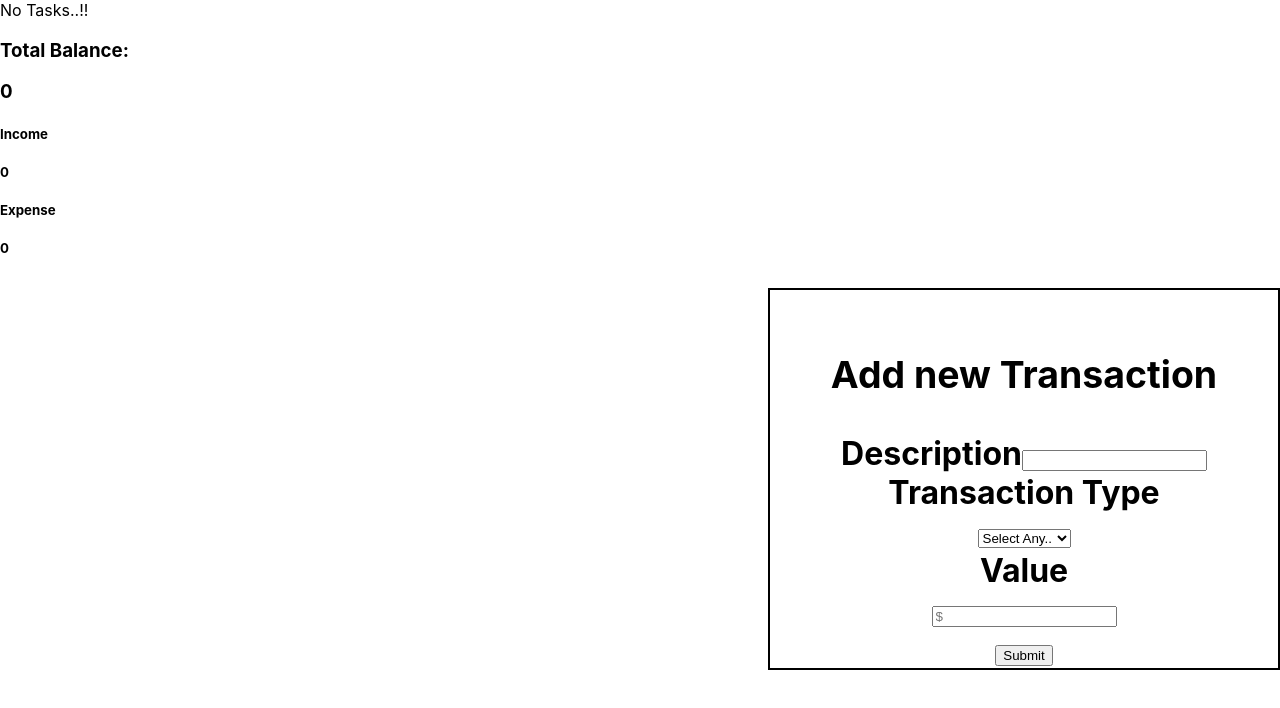
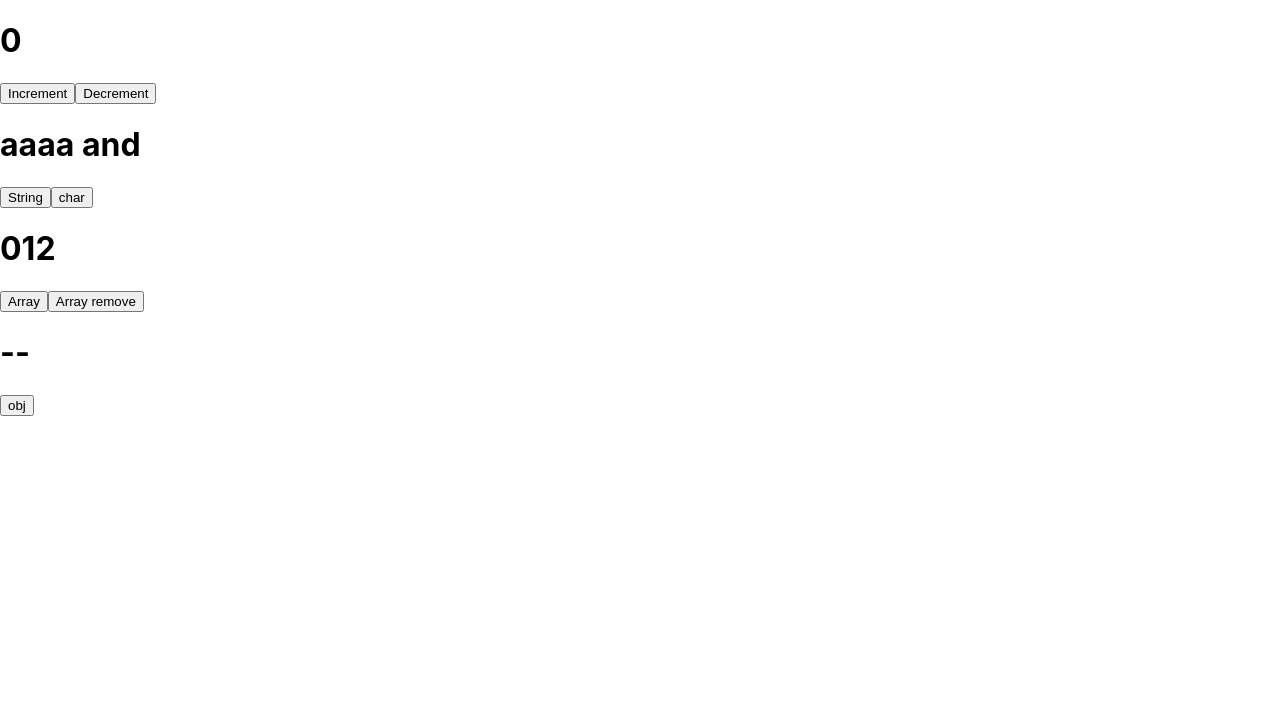
Before and after one commit to mansiakbari/Budget, a React (Create React App) app in the folder cost-app/: page / in a window 1280 px wide. Shown: the top 708 px of the page. Built offline with nearby package versions, Linux system fonts and the light colour scheme.

Commit message:
Test done

```diff
--- a/cost-app/src/App.js
+++ b/cost-app/src/App.js
@@ -1,11 +1,13 @@
 import React from "react";
+import Test from "./Test";
 
-import Form from "./Form";
+// import Form from "./Form";
 
 const App = () => {
   return (
     <div>
-      <Form />
+      {/* <Form /> */}
+      <Test />
     </div>
   );
 };
--- /dev/null
+++ b/cost-app/src/Test.js
@@ -0,0 +1,59 @@
+import React, { useState } from "react";
+
+const Test = () => {
+  const [state, setState] = useState(0);
+  const [string, setString] = useState("aaaa and");
+  const [array, setArray] = useState([0, 1, 2]);
+  const [obj, setObj] = useState({ description: "", number: "" });
+
+  const Increment = () => {
+    setState(state + 1);
+  };
+  const Decrement = () => {
+    setState(state - 1);
+  };
+  const arrayop = () => {
+    setArray((array) => [...array, 3]);
+    setArray((array) => [4, 5]);
+  };
+  const arrayrem = () => {
+    setArray(array.splice(1));
+  };
+  const objOp = () => {
+    setObj({ ...obj, value: "" });
+    setObj(" ");
+  };
+
+  return (
+    <div>
+      <h1>{state}</h1>
+      <button onClick={Increment}>Increment</button>
+      <button onClick={Decrement}>Decrement</button>
+      <h1>{string}</h1>
+      <button
+        onClick={() => {
+          setString(string + " Added");
+        }}
+      >
+        String
+      </button>
+      <button
+        onClick={() => {
+          //   setString(string.replace(string, "a"));
+          setString(string.slice(0, 3));
+        }}
+      >
+        char
+      </button>
+      <h1>{array}</h1>
+      <button onClick={arrayop}>Array</button>
+      <button onClick={arrayrem}>Array remove</button>
+      <h1>
+        {obj.description}-{obj.number}-{obj.value}
+      </h1>
+      <button onClick={objOp}>obj</button>
+    </div>
+  );
+};
+
+export default Test;
```
